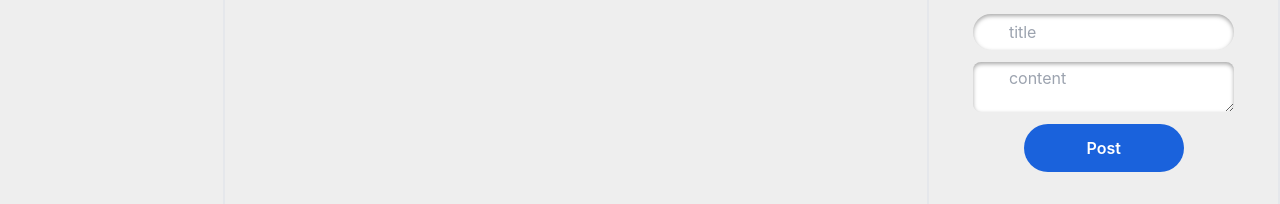
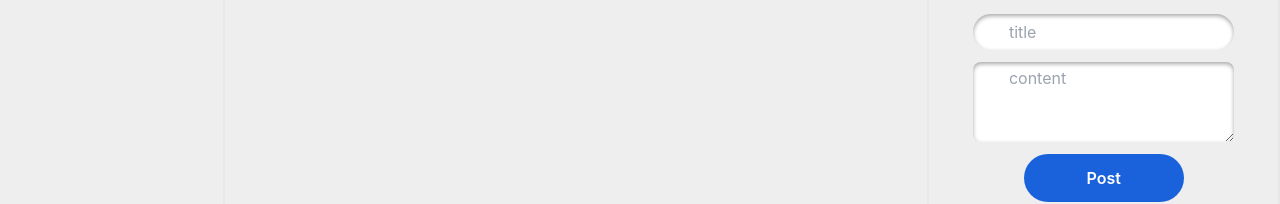
Before and after one commit to Michaeloye/publisher, a React (Vite) app: page /#/feed in a window 1280 px wide. Shown: the part 484-688 px from the top of the page. Built offline with nearby package versions, Linux system fonts and the light colour scheme; no server answers; sample sign-in values are in the browser's storage.

Commit message:
Change textarea min-height

```diff
--- a/src/components/QuickPost/QuickPost.jsx
+++ b/src/components/QuickPost/QuickPost.jsx
@@ -43,6 +43,7 @@ function QuickPost() {
 
       .catch((err) => console.log(err.message));
   }
+
   return (
     <form
       className="md:w-3/4 flex flex-col items-center gap-3"
@@ -74,7 +75,7 @@ function QuickPost() {
         spellCheck="false"
         value={content}
         required={true}
-        className="w-full md:h-9 min-h-[50px] px-9 py-1 rounded-lg bg-white text-sm focus:outline-none lg:text-base inner shadow-inner"
+        className="w-full md:h-[80px] min-h-[80px] px-9 py-1 rounded-lg bg-white text-sm focus:outline-none lg:text-base inner shadow-inner"
         style={{
           "--tw-shadow": "inset 0 2px 4px 0 rgb(0 0 0 / 0.35)",
           "--tw-shadow-colored": "inset 0 2px 4px 0 var(--tw-shadow-color)",
```
